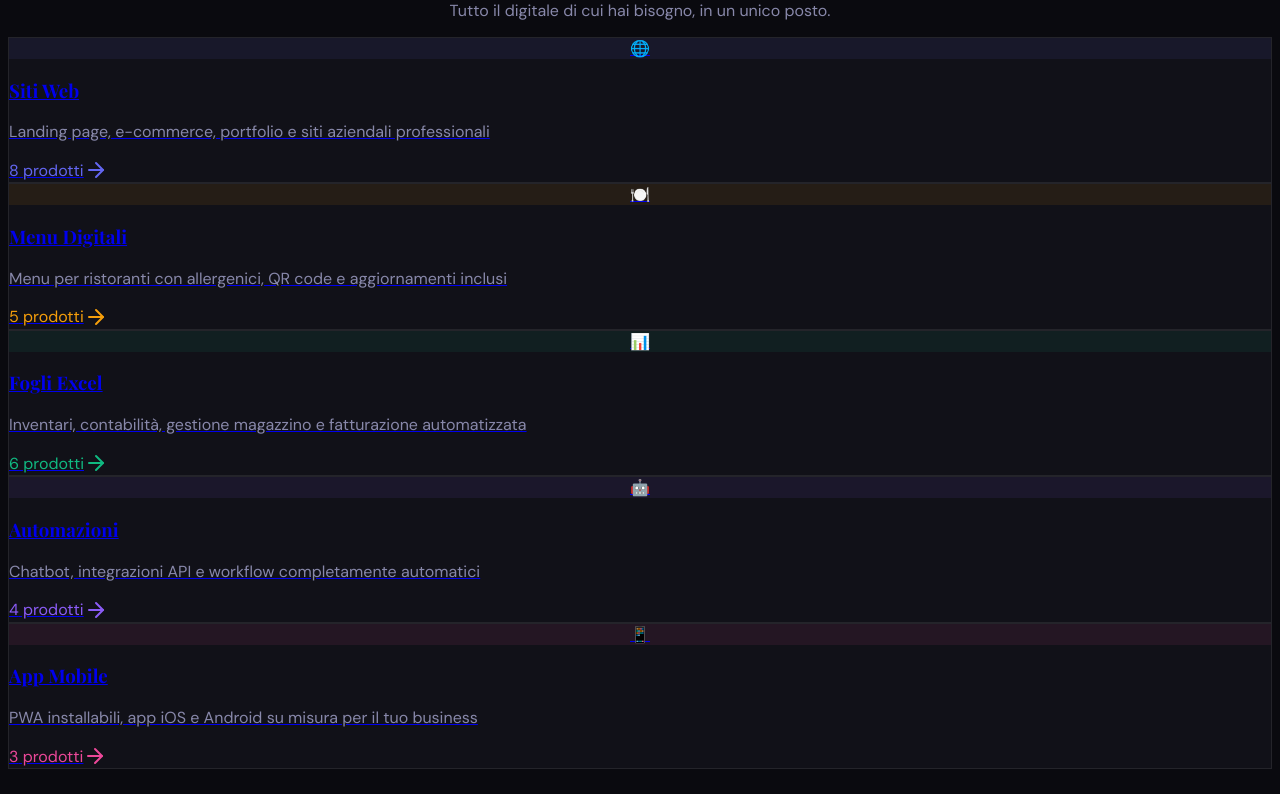
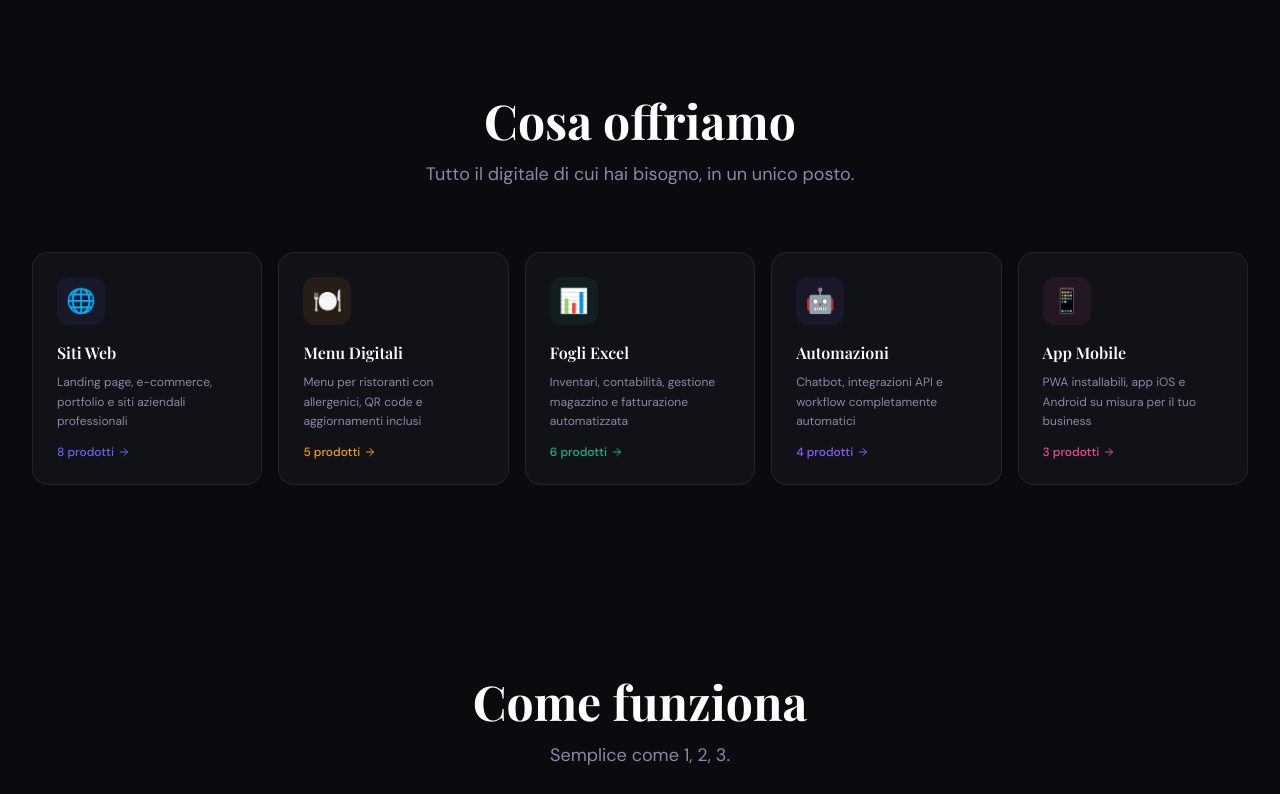
Before and after one commit to terryliano20011-sketch/gabryshop-new, a Next.js app: page / in a window 1280 px wide. Shown: the part 880-1674 px from the top of the page. Built offline with nearby package versions, Linux system fonts and the light colour scheme.

Commit message:
fix: tailwind v4 CSS + next/font integration

```diff
--- a/src/app/globals.css
+++ b/src/app/globals.css
@@ -1,11 +1,8 @@
+@import "tailwindcss";
 
-@tailwind base;
-@tailwind components;
-@tailwind utilities;
-
-:root {
-  --font-display: 'Playfair Display', Georgia, serif;
-  --font-body: 'DM Sans', system-ui, sans-serif;
+@theme {
+  --font-display: "Playfair Display", Georgia, serif;
+  --font-body: "DM Sans", system-ui, sans-serif;
   --color-bg: #0a0a0f;
   --color-surface: #111118;
   --color-surface-2: #1a1a24;
@@ -21,15 +18,15 @@ html { scroll-behavior: smooth; }
 
 body {
   font-family: var(--font-body);
-  background-color: var(--color-bg);
-  color: var(--color-text);
+  background-color: #0a0a0f;
+  color: #f0f0f8;
   -webkit-font-smoothing: antialiased;
 }
 
 h1, h2, h3, h4, h5, h6 { font-family: var(--font-display); }
 
 ::-webkit-scrollbar { width: 6px; }
-::-webkit-scrollbar-track { background: var(--color-surface); }
+::-webkit-scrollbar-track { background: #111118; }
 ::-webkit-scrollbar-thumb { background: rgba(255,255,255,0.1); border-radius: 3px; }
 ::selection { background: rgba(201,169,110,0.3); }
 
@@ -40,10 +37,6 @@ h1, h2, h3, h4, h5, h6 { font-family: var(--font-display); }
 @keyframes float {
   0%,100% { transform: translateY(0); }
   50% { transform: translateY(-10px); }
-}
-@keyframes shimmer {
-  0% { background-position: -200% 0; }
-  100% { background-position: 200% 0; }
 }
 
 .animate-fade-up { animation: fadeUp 0.6s ease both; }
@@ -63,8 +56,8 @@ h1, h2, h3, h4, h5, h6 { font-family: var(--font-display); }
 }
 
 .luxury-card {
-  background: var(--color-surface);
-  border: 1px solid var(--color-border);
+  background: #111118;
+  border: 1px solid rgba(255,255,255,0.08);
   transition: all 0.3s ease;
 }
 
@@ -79,6 +72,7 @@ h1, h2, h3, h4, h5, h6 { font-family: var(--font-display); }
   color: #0a0a0f;
   font-weight: 600;
   transition: all 0.3s ease;
+  cursor: pointer;
 }
 
 .btn-gold:hover {
@@ -89,14 +83,14 @@ h1, h2, h3, h4, h5, h6 { font-family: var(--font-display); }
 
 .divider-gold {
   height: 1px;
-  background: linear-gradient(to right, transparent, var(--color-accent), transparent);
+  background: linear-gradient(to right, transparent, #c9a96e, transparent);
   opacity: 0.4;
 }
 
 .input-luxury {
-  background: var(--color-surface-2);
-  border: 1px solid var(--color-border);
-  color: var(--color-text);
+  background: #1a1a24;
+  border: 1px solid rgba(255,255,255,0.08);
+  color: #f0f0f8;
   padding: 12px 16px;
   border-radius: 8px;
   font-family: var(--font-body);
@@ -109,4 +103,4 @@ h1, h2, h3, h4, h5, h6 { font-family: var(--font-display); }
   border-color: rgba(201,169,110,0.5);
 }
 
-.input-luxury::placeholder { color: var(--color-muted); }
+.input-luxury::placeholder { color: #8888aa; }
--- a/tailwind.config.ts
+++ b/tailwind.config.ts
@@ -1,45 +1,11 @@
-import type { Config } from 'tailwindcss'
+import type { Config } from "tailwindcss"
 
 const config: Config = {
   content: [
-    './src/pages/**/*.{js,ts,jsx,tsx,mdx}',
-    './src/components/**/*.{js,ts,jsx,tsx,mdx}',
-    './src/app/**/*.{js,ts,jsx,tsx,mdx}',
+    "./src/pages/**/*.{js,ts,jsx,tsx,mdx}",
+    "./src/components/**/*.{js,ts,jsx,tsx,mdx}",
+    "./src/app/**/*.{js,ts,jsx,tsx,mdx}",
   ],
-  theme: {
-    extend: {
-      fontFamily: {
-        display: ['Playfair Display', 'Georgia', 'serif'],
-        body: ['DM Sans', 'system-ui', 'sans-serif'],
-      },
-      colors: {
-        bg: '#0a0a0f',
-        surface: '#111118',
-        'surface-2': '#1a1a24',
-        accent: '#c9a96e',
-        'accent-2': '#7c6af0',
-        muted: '#8888aa',
-      },
-      backgroundImage: {
-        'gold-gradient': 'linear-gradient(135deg, #c9a96e, #e8c98a, #c9a96e)',
-      },
-      animation: {
-        'fade-up': 'fadeUp 0.6s ease both',
-        'float': 'float 4s ease-in-out infinite',
-      },
-      keyframes: {
-        fadeUp: {
-          from: { opacity: '0', transform: 'translateY(20px)' },
-          to: { opacity: '1', transform: 'translateY(0)' },
-        },
-        float: {
-          '0%, 100%': { transform: 'translateY(0)' },
-          '50%': { transform: 'translateY(-10px)' },
-        },
-      },
-    },
-  },
-  plugins: [],
 }
 
 export default config
```
